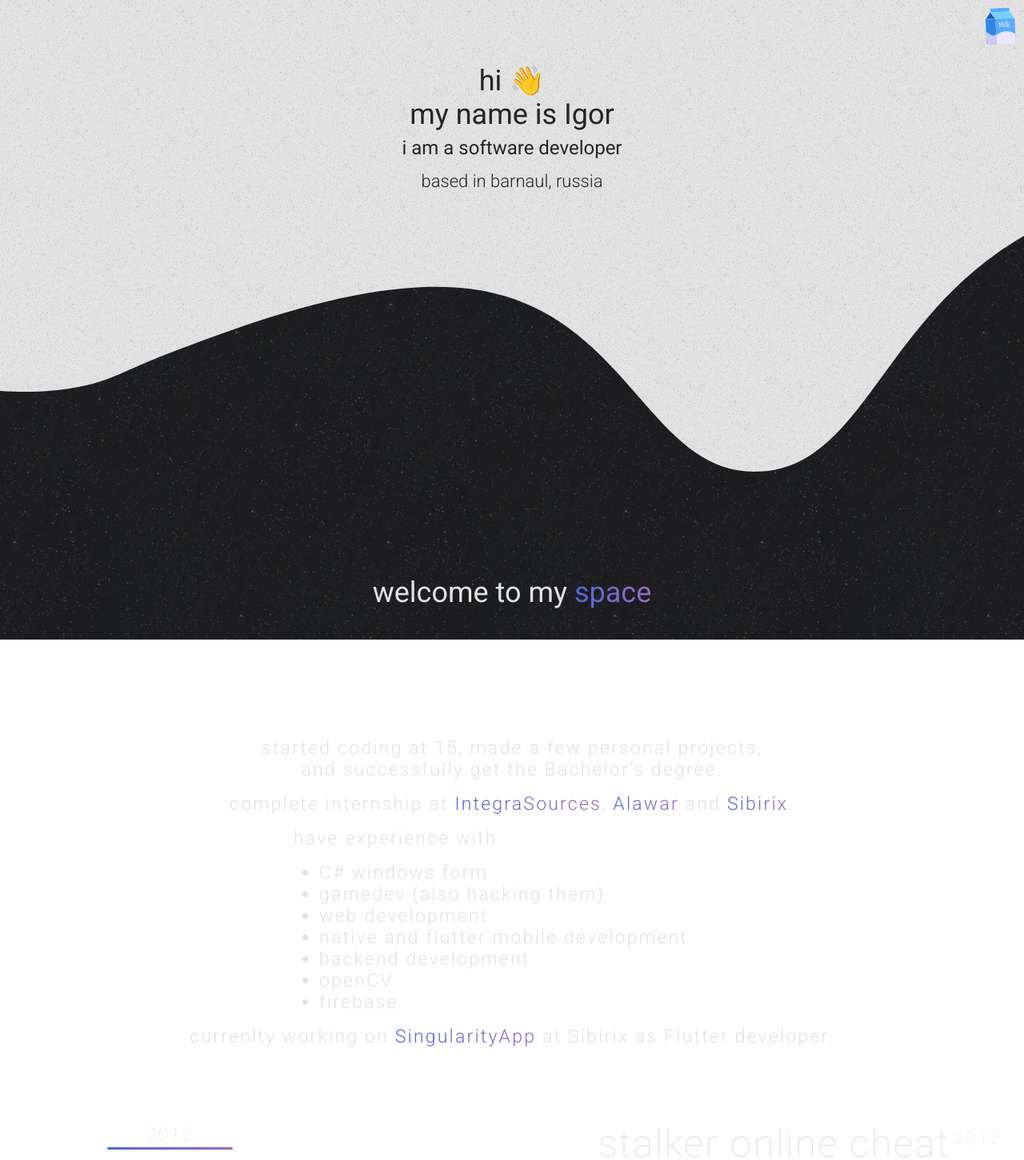
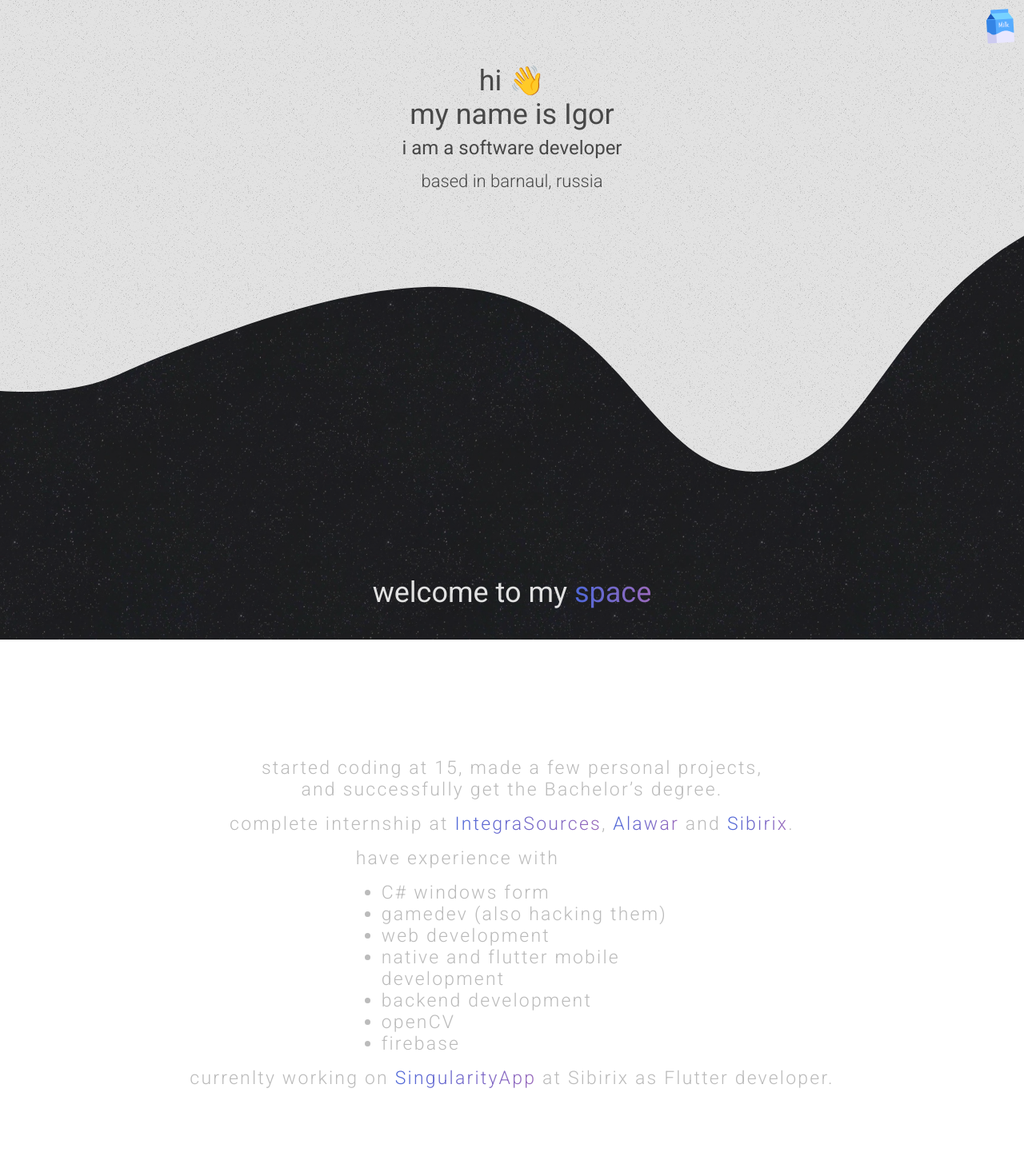
Before and after one commit to IgorKhramtsov/maweb, a Vue app: page / in a window 1280 px wide. Shown: the top 1451 px of the page at 80% size. Built offline with nearby package versions, Linux system fonts and the light colour scheme.

Commit message:
*about relayouting to 100vh *portfolio adjustion overall intensity

```diff
--- a/src/App.vue
+++ b/src/App.vue
@@ -56,7 +56,7 @@ export default {
   -webkit-font-smoothing: antialiased;
   -moz-osx-font-smoothing: grayscale;
   text-align: center;
-  color: #e2e2e2;
+  color: #bbbbbb;
 }
 .background-void {
   height: 100%;
--- a/src/components/About.vue
+++ b/src/components/About.vue
@@ -1,5 +1,6 @@
 <template>
-  <section class='about container'>
+  <section class='container'>
+    <div class="about">
       <div class="row">
         <p>started coding at 15, made a few personal projects,
           <br>and successfully get the Bachelor’s degree.
@@ -33,6 +34,7 @@
           currenlty working on <a href="https://singularity-app.com" target="_blank">SingularityApp</a> at Sibirix as Flutter developer.
         </p>
       </div>
+    </div>
   </section>
 </template>
 
@@ -48,12 +50,16 @@ export default {
 <style scoped lang="scss">
 @import '../scss/mixins.scss';
 
+.container {
+  height: 100vh;
+  display: flex;
+  align-items: center;
+  justify-content: center;
   .about {
     font-weight: 300;
     font-size: 23px;
     line-height: 27px;
     letter-spacing: 0.096em;
-  margin-top: 160px;
     p {
       &.internships {
         display: inline-block;
@@ -64,6 +70,7 @@ export default {
       }
     }
   }
+}
 .experience {
   text-align: left;
 }
--- a/src/components/Ahoj.vue
+++ b/src/components/Ahoj.vue
@@ -5,7 +5,7 @@
       <span>my name is Igor</span>
       <span class="small">i am a software developer</span>
       <span class="smallest">based in barnaul, russia</span>
-      <img class="moloko" src="../assets/milk.svg" alt="milk">
+      <img class="moloko" src="../assets/milk.png" alt="milk">
     </div>
   </section>
 </template>
@@ -22,7 +22,7 @@ export default {
   padding-top: 80px;
   span {
     display: block;
-    color: #252525;
+    color: #484848;
     font-style: normal;
     font-weight: normal;
     font-size: 36px;
@@ -55,7 +55,6 @@ export default {
   position: absolute;
   top: 10px;
   right: 10px;
-  transform: rotate(-3deg);
-  height: 46px;
+  height: 45px;
 }
 </style>
--- a/src/components/Portfolio.vue
+++ b/src/components/Portfolio.vue
@@ -163,7 +163,7 @@ section {
     &::after {
       content: '';
       display: block;
-      @include can-you-feel-the-love-tonight;
+      @include monolith-asteroid;
       width: 60%;
       height: 3px;
       margin: auto;
--- a/src/components/StalkerOnlineCheat.vue
+++ b/src/components/StalkerOnlineCheat.vue
@@ -140,17 +140,19 @@ export default {
   position: relative;
   &::after {
     @include can-you-feel-the-love-tonight;
+    position: relative;
     content: '';
     display: block;
+    top: 7px;
     width: 100%;
     height: 2px;
   }
   .title {
-    font-size: 48px;
+    font-size: 36px;
   }
   .year {
     letter-spacing: 0.2em;
-    font-size: 20px;
+    font-size: 16px;
     position: absolute;
     top: -7px;
     margin-left: 5px;
@@ -194,7 +196,7 @@ export default {
       top: 8px;
       border-radius: 8px;
       left: 0;
-      background-color: #4568DC;
+      background-color: #000c35;
       height: 4px;
       width: 100%;
     }
--- a/src/scss/mixins.scss
+++ b/src/scss/mixins.scss
@@ -1,5 +1,8 @@
 @mixin can-you-feel-the-love-tonight {
     background: linear-gradient(90deg, #4568DC -12.23%, #B06AB3 129.26%);
+}
+@mixin monolith-asteroid {
+    background: linear-gradient(180deg, rgba(55, 59, 68, 1) -5.1%, rgba(66, 134, 244, 1) 109.05%);
 }
 @mixin can-you-feel-the-love-tonight-text {
     @include can-you-feel-the-love-tonight;
```
Also changed, not shown: src/assets/milk.png (added), 1 other file (tests, documents, lock files or other folders). Lines whose indentation alone changed are shown as unchanged.
